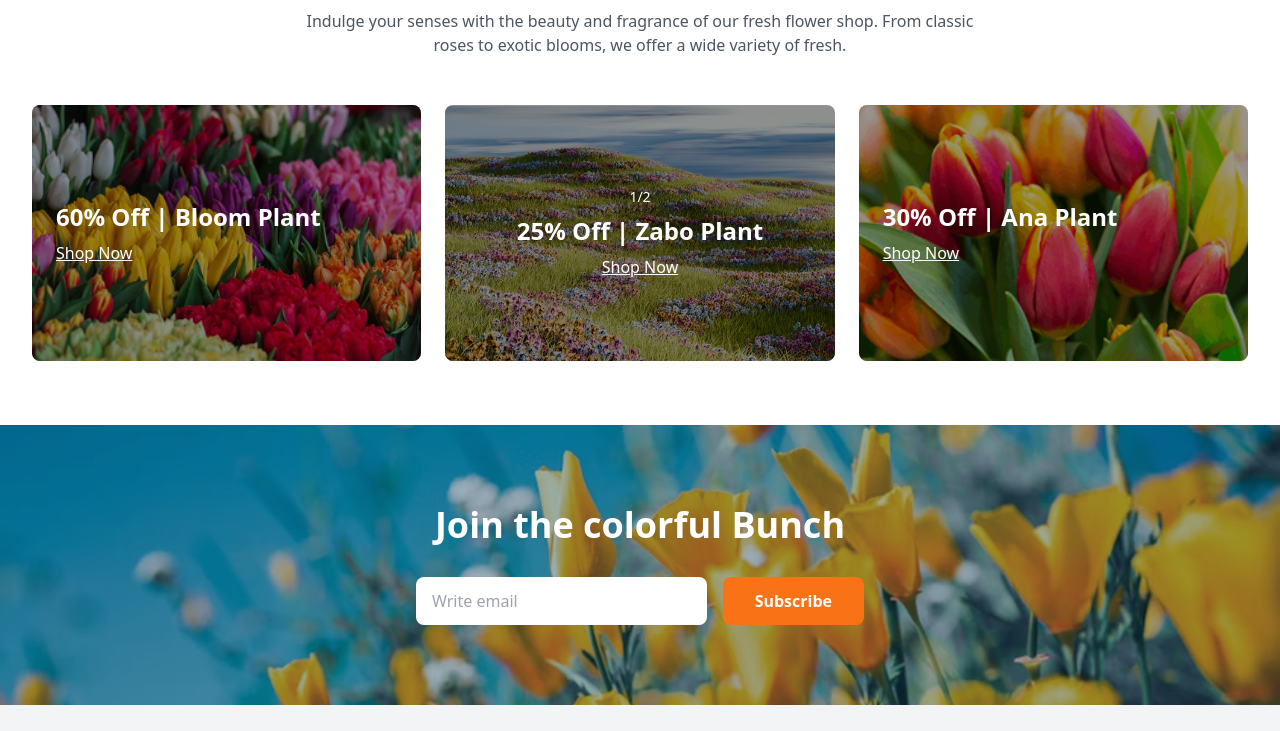
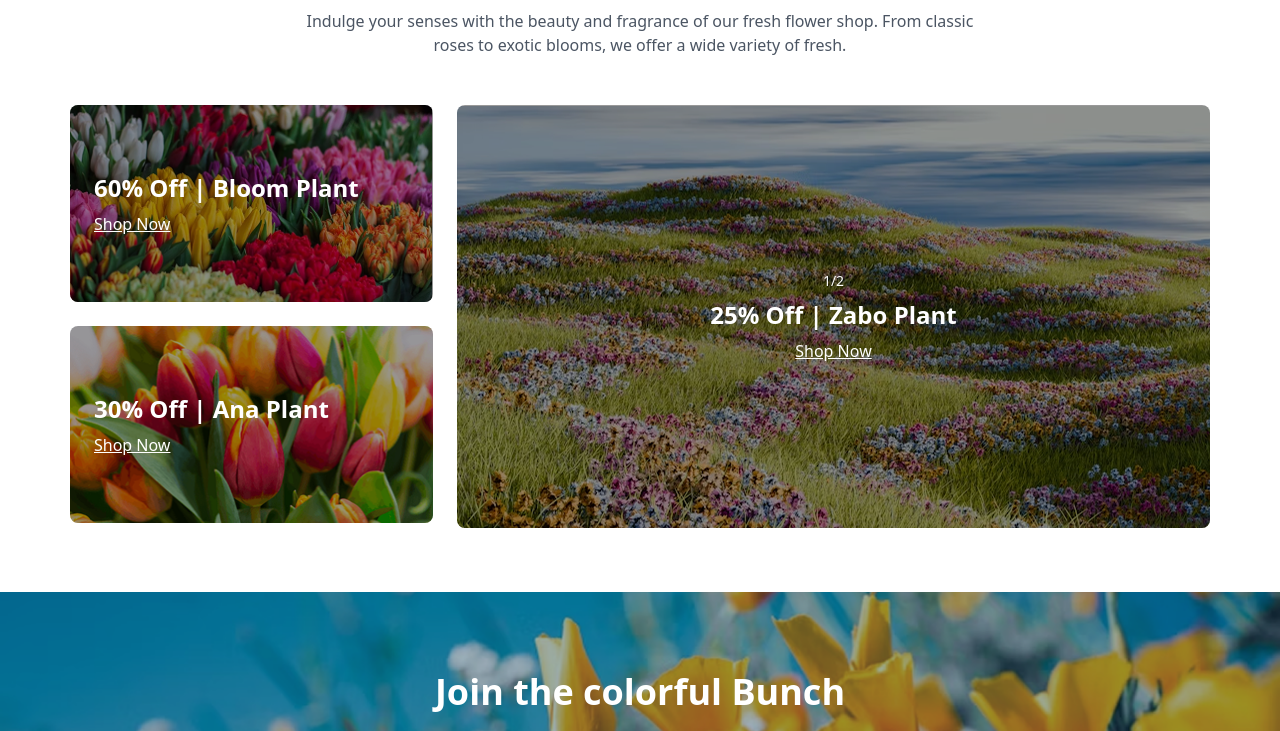
Before and after one commit to aksaN000/B12-A02, a plain HTML site: page index.html in a window 1280 px wide. Shown: the part 2416-3147 px from the top of the page. Drawn offline with nearby package versions, Linux system fonts and the light colour scheme.

Commit message:
Last final push

```diff
--- a/index.html
+++ b/index.html
@@ -246,31 +246,34 @@
             </div>
 
             <!-- Deals Grid -->
-            <div class="grid grid-cols-1 md:grid-cols-2 lg:grid-cols-3 gap-6">
-                <!-- Deal Card 1 -->
-                <div class="relative rounded-lg overflow-hidden h-64">
-                    <img src="./B12A02-Responsive-Flowers/assets/deal-bloom.png" alt="Bloom Plant Deal" class="w-full h-full object-cover">
-                    <div class="absolute inset-0 bg-black bg-opacity-40 flex flex-col justify-center items-start p-6">
-                        <h3 class="text-white text-2xl font-bold mb-2">60% Off | Bloom Plant</h3>
-                        <button class="text-white underline hover:no-underline">Shop Now</button>
+            <div class="flex flex-col lg:flex-row gap-6 max-w-[1140px] mx-auto h-auto lg:h-[423px]">
+                <!-- Left Column: Two stacked cards -->
+                <div class="flex flex-col gap-6 flex-1 lg:max-w-[calc(100%-753px-24px)]">
+                    <!-- Deal Card 1 - Bloom Plant -->
+                    <div class="relative rounded-lg overflow-hidden h-48 lg:h-[197px]">
+                        <img src="./B12A02-Responsive-Flowers/assets/deal-bloom.png" alt="Bloom Plant Deal" class="w-full h-full object-cover">
+                        <div class="absolute inset-0 bg-black bg-opacity-40 flex flex-col justify-center items-start p-6">
+                            <h3 class="text-white text-2xl font-bold mb-2">60% Off | Bloom Plant</h3>
+                            <button class="text-white underline hover:no-underline">Shop Now</button>
+                        </div>
+                    </div>
+
+                    <!-- Deal Card 3 - Ana Plant -->
+                    <div class="relative rounded-lg overflow-hidden h-48 lg:h-[197px]">
+                        <img src="./B12A02-Responsive-Flowers/assets/deal-ana.png" alt="Ana Plant Deal" class="w-full h-full object-cover">
+                        <div class="absolute inset-0 bg-black bg-opacity-40 flex flex-col justify-center items-start p-6">
+                            <h3 class="text-white text-2xl font-bold mb-2">30% Off | Ana Plant</h3>
+                            <button class="text-white underline hover:no-underline">Shop Now</button>
+                        </div>
                     </div>
                 </div>
 
-                <!-- Deal Card 2 -->
-                <div class="relative rounded-lg overflow-hidden h-64">
+                <!-- Right Column: One large card -->
+                <div class="relative rounded-lg overflow-hidden h-48 lg:h-full lg:w-[753px] flex-shrink-0">
                     <img src="./B12A02-Responsive-Flowers/assets/deal-zabo.png" alt="Zabo Plant Deal" class="w-full h-full object-cover">
                     <div class="absolute inset-0 bg-black bg-opacity-40 flex flex-col justify-center items-center p-6 text-center">
                         <div class="text-white text-sm mb-2">1/2</div>
                         <h3 class="text-white text-2xl font-bold mb-2">25% Off | Zabo Plant</h3>
-                        <button class="text-white underline hover:no-underline">Shop Now</button>
-                    </div>
-                </div>
-
-                <!-- Deal Card 3 -->
-                <div class="relative rounded-lg overflow-hidden h-64">
-                    <img src="./B12A02-Responsive-Flowers/assets/deal-ana.png" alt="Ana Plant Deal" class="w-full h-full object-cover">
-                    <div class="absolute inset-0 bg-black bg-opacity-40 flex flex-col justify-center items-start p-6">
-                        <h3 class="text-white text-2xl font-bold mb-2">30% Off | Ana Plant</h3>
                         <button class="text-white underline hover:no-underline">Shop Now</button>
                     </div>
                 </div>
```
Also changed, not shown: test.html (added).
